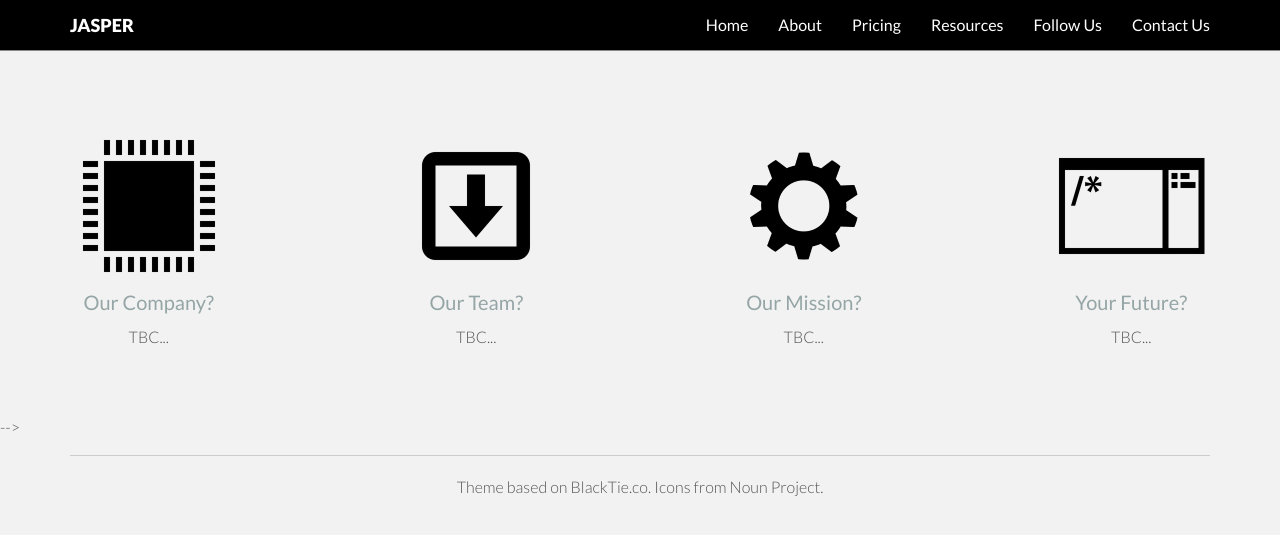
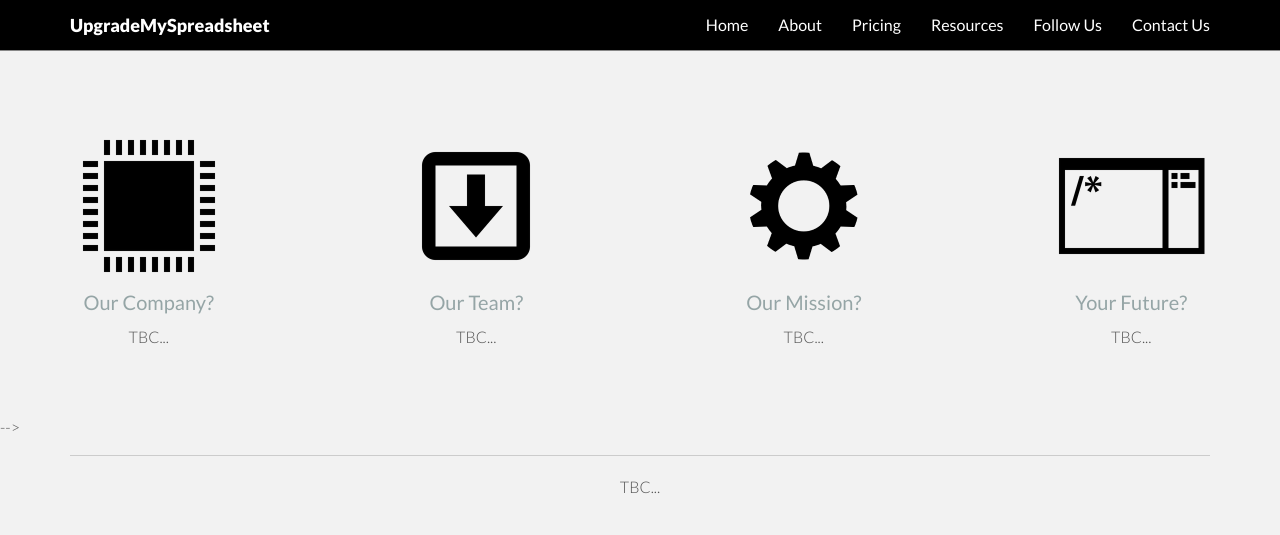
Before and after one commit to UpgradeMySpreadsheet/upgrademyspreadsheet.github.io, a Jekyll site: the page built from about/index.html, in a window 1280 px wide. Shown: the top 535 px of the page. Built offline with Jekyll 4.4.1, drawn with Linux system fonts in a browser that asks for light colours; nearby versions of some CDN libraries.

Commit message:
Update default_about.html

```diff
--- a/_layouts/default_about.html
+++ b/_layouts/default_about.html
@@ -51,12 +51,12 @@
             <span class="icon-bar"></span>
             <span class="icon-bar"></span>
           </button>
-          <a class="navbar-brand" href="/"><b>JASPER</b></a>
+          <a class="navbar-brand" href="/"><b>UpgradeMySpreadsheet</b></a>
         </div>
         <div class="navbar-collapse collapse">
           <ul class="nav navbar-nav navbar-right">
             <li><a href="/">Home</a></li>
-            <li><a href="#about">About</a></li>
+            <li><a href="/about">About</a></li>
             <li><a href="#pricing">Pricing</a></li>
             <li><a href="/documentation">Resources</a></li>
             <li><a target="_blank" href="https://twitter.com/upgradehub">Follow Us</a></li>
@@ -95,7 +95,7 @@
 
     <div class="container">
         <hr>
-        <p class="centered">Theme based on BlackTie.co. Icons from Noun Project.</p>
+        <p class="centered">TBC...</p>
     </div><!-- /container -->
 
 
```
